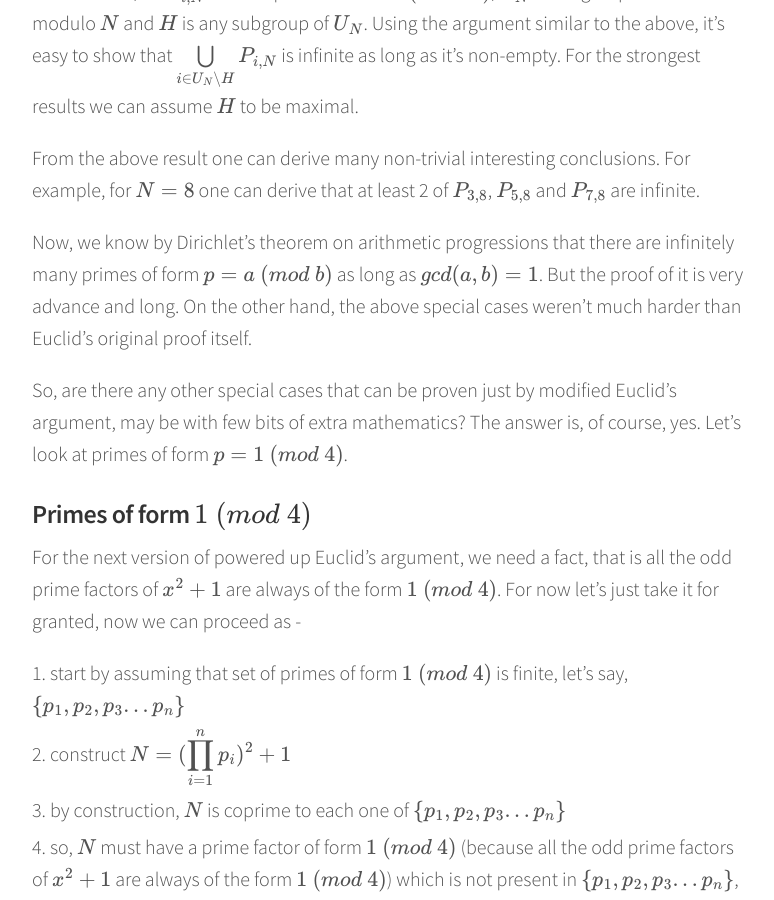
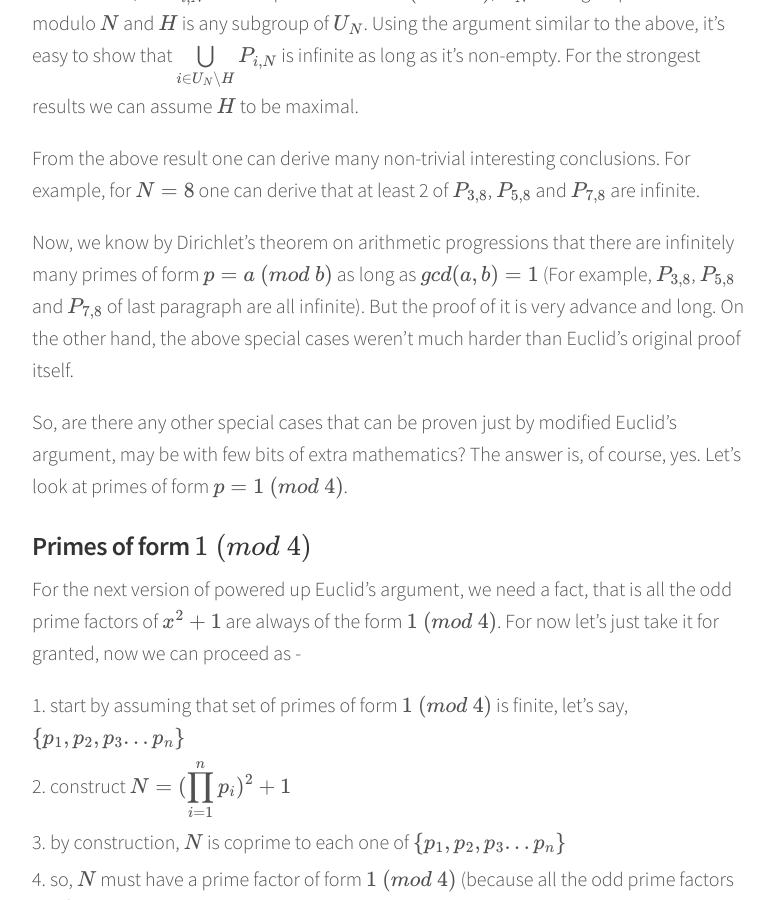
Before and after one commit to Gurmeet-Singh/smooth-fractal, a Jekyll site: the page built from _posts/2018-04-01-euclids-proof-on-steroids.markdown, in a window 1280 px wide and 900 px high, scrolled down 1443 px. Shown: the whole window, without its empty margins (248-1022 px from the left). Built offline with Jekyll 4.4.1, drawn with Linux system fonts in a browser that asks for light colours; formulas are drawn with MathJax 3.

Commit message:
Minor update in Euclid's proof post.

```diff
--- a/_posts/2018-04-01-euclids-proof-on-steroids.markdown
+++ b/_posts/2018-04-01-euclids-proof-on-steroids.markdown
@@ -27,7 +27,7 @@ Stronger result on these lines can be obtained by group theoretic considerations
 
 From the above result one can derive many non-trivial interesting conclusions. For example, for $$N=8$$ one can derive that at least 2 of $$P_{3, 8}$$, $$P_{5, 8}$$ and $$P_{7, 8}$$ are infinite.
 
-Now, we know by Dirichlet's theorem on arithmetic progressions that there are infinitely many primes of form $$p=a\ (mod\ b)$$ as long as $$gcd(a, b) = 1$$. But the proof of it is very advance and long. On the other hand, the above special cases weren't much harder than Euclid's original proof itself.
+Now, we know by Dirichlet's theorem on arithmetic progressions that there are infinitely many primes of form $$p=a\ (mod\ b)$$ as long as $$gcd(a, b) = 1$$ (For example, $$P_{3, 8}$$, $$P_{5, 8}$$ and $$P_{7, 8}$$ of last paragraph are all infinite). But the proof of it is very advance and long. On the other hand, the above special cases weren't much harder than Euclid's original proof itself.
 
 So, are there any other special cases that can be proven just by modified Euclid's argument, may be with few bits of extra mathematics? The answer is, of course, yes. Let's look at primes of form $$p=1\ (mod\ 4)$$.
 
```
